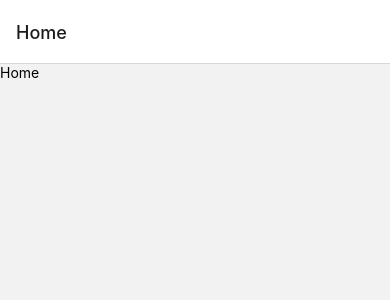
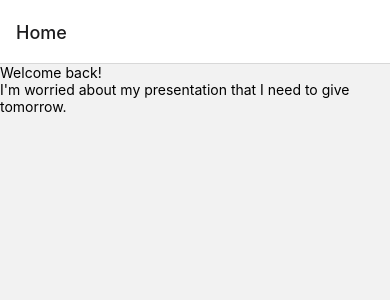
Before and after one commit to eustin/cbt-app, a React Native app: screen /Home in a window 390 px wide. Shown: the top 300 px of the page. Built offline with nearby package versions, Linux system fonts and the light colour scheme.

Commit message:
create FlatList to display a list of jrounal entries

```diff
--- a/src/screens/HomeScreen.js
+++ b/src/screens/HomeScreen.js
@@ -1,10 +1,33 @@
 import React from 'react';
-import { View, Text, StyleSheet } from 'react-native';
+import { View, Text, StyleSheet, FlatList } from 'react-native';
+
+const journalEntries = [
+  {
+    id: 1,
+    situation: "I'm worried about my presentation that I need to give tomorrow.",
+    threatCognition: "No one will like my presentation.",
+    emotions: "Worry, anxiety, fear",
+    behaviours: "Phone in sick. Try to avoid giving presentation.",
+  },
+];
+
 
 const HomeScreen = () => {
   return (
     <View>
-      <Text>Home</Text>
+      <Text>Welcome back!</Text>
+      <FlatList
+        data={journalEntries}
+        renderItem={({ item }) => {
+          console.log(item);
+          return (
+            <View>
+              <Text>{item.situation}</Text>
+            </View>
+          );
+        }}
+        keyExtractor={journalEntry => journalEntry.id}
+      />
     </View>
   );
 };
```
